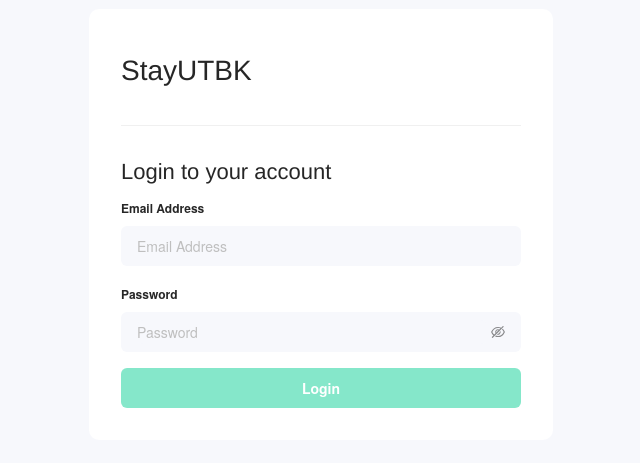
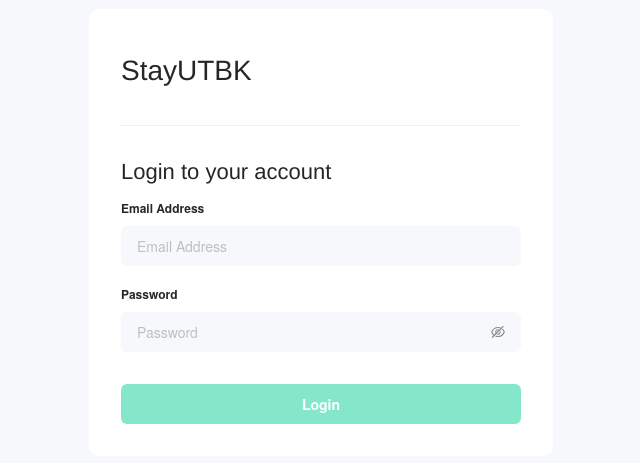
Before and after one commit to finma/stayutbk-owner, a Next.js app: page /login in a window 1280 px wide. Shown: the part 111-574 px from the top of the page, without its empty margins (319-959 px from the left). Built offline with nearby package versions, Linux system fonts and the light colour scheme; a web font is replaced by a local one.

Commit message:
[CHG] update space size

```diff
--- a/pages/login.tsx
+++ b/pages/login.tsx
@@ -61,7 +61,7 @@ const Login: NextPage = () => {
                 layout="vertical"
                 scrollToFirstError
               >
-                <Space direction="vertical" size={16}>
+                <Space direction="vertical" size={32}>
                   <Space direction="vertical" size={16}>
                     <Form.Item
                       style={{ marginBottom: "0" }}
```
